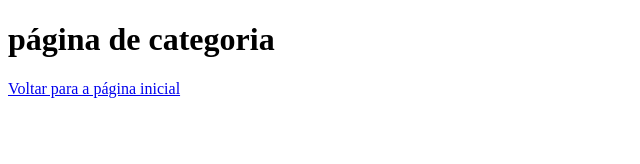
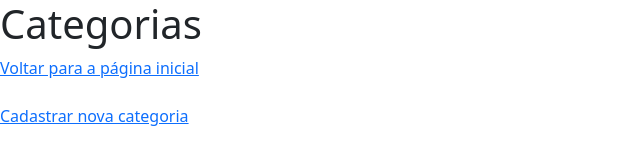
Before and after one commit to camilaf16/biblioteca-mesttra-main, a plain HTML site: page biblioteca-mesttra-main/Categorias/categoria.html in a window 1280 px wide. Shown: the whole page, without its empty margins (0-640 px from the left). Drawn offline with nearby package versions, Linux system fonts and the light colour scheme.

Commit message:
alterações no index, alunos e categoria

```diff
--- a/biblioteca-mesttra-main/Categorias/categoria.html
+++ b/biblioteca-mesttra-main/Categorias/categoria.html
@@ -3,10 +3,17 @@
 <head>
     <meta charset="UTF-8">
     <meta name="viewport" content="width=device-width, initial-scale=1.0">
-    <title>Página de categoria</title>
+    <title>Mesttra Biblioteca - Categorias</title>
+    <link href="https://cdn.jsdelivr.net/npm/bootstrap@5.3.8/dist/css/bootstrap.min.css" rel="stylesheet" integrity="sha384-sRIl4kxILFvY47J16cr9ZwB07vP4J8+LH7qKQnuqkuIAvNWLzeN8tE5YBujZqJLB" crossorigin="anonymous">
+    <link rel="stylesheet" href="https://cdn.jsdelivr.net/npm/bootstrap-icons@1.13.1/font/bootstrap-icons.min.css">
 </head>
 <body>
-    <h1>página de categoria</h1>
-    <a href="../index.html">Voltar para a página inicial</a>
+    <h1>Categorias</h1>
+    <a href="/index.html"> Voltar para a página inicial</a>
+    <br>
+    <br>
+    <a href="/frontend/cadastro/categoria.html">Cadastrar nova categoria</a>
+
+
 </body>
 </html>
```
Also changed, not shown: biblioteca-mesttra-main/Aluno/alunos.html (+1 -1 lines), biblioteca-mesttra-main/index.html (+1 -1 lines).
